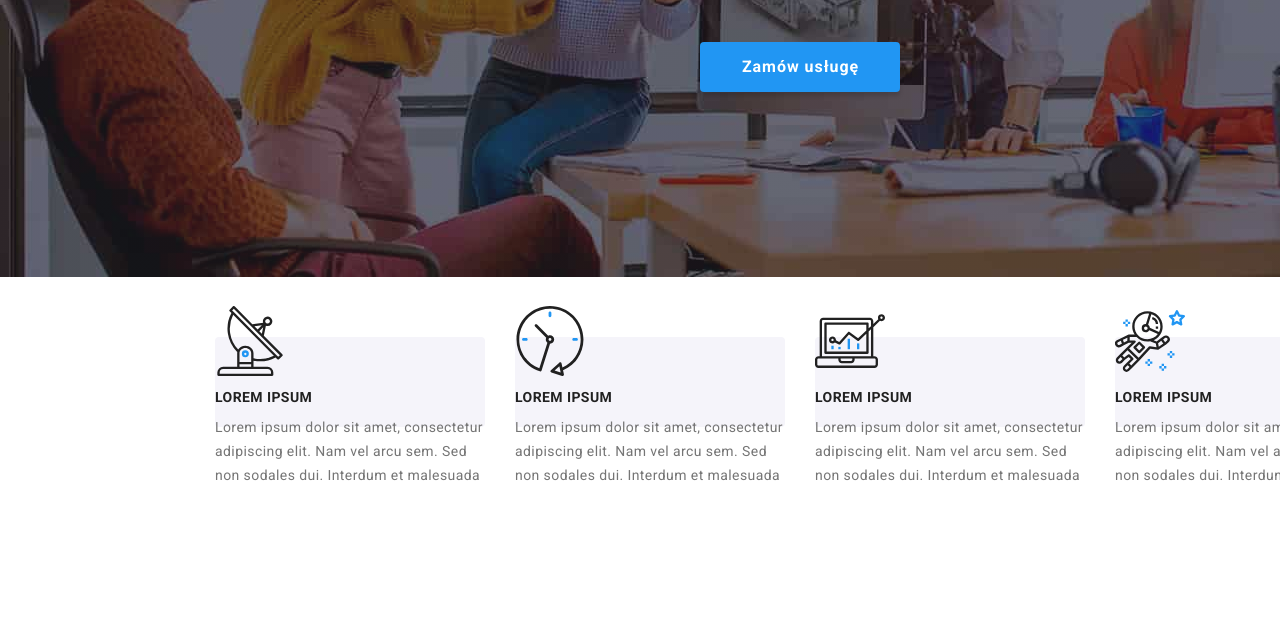
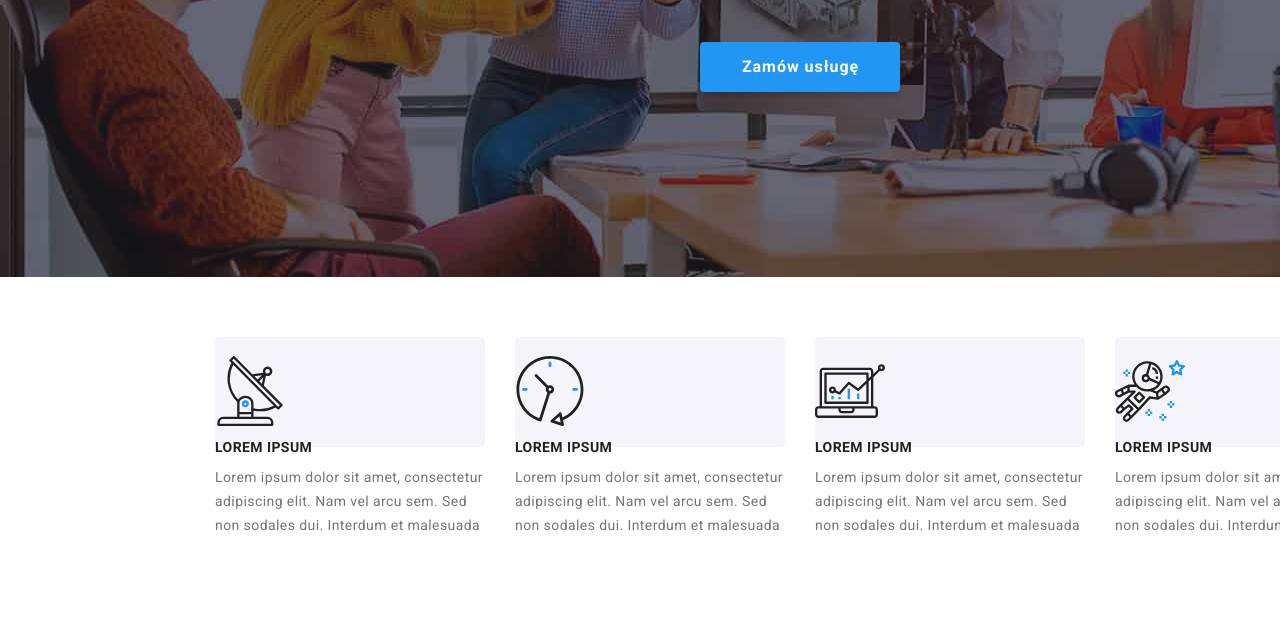
Before and after one commit to krzysiekflorek/goit-markup-hw-08, a plain HTML site: page index.html in a window 1280 px wide. Shown: the part 405-1039 px from the top of the page. Drawn offline with nearby package versions, Linux system fonts and the light colour scheme.

Commit message:
goit-markup-hw-08

```diff
--- a/sass/layout/_icon-box.scss
+++ b/sass/layout/_icon-box.scss
@@ -11,7 +11,7 @@
   height: 90px;
   background: #f5f4fa;
   border-radius: 4px;
-  padding-top: 30px;
+  padding-top: 110px;
   margin-bottom: 90px;
   margin-top: 60px;
   display: flex;
```
Also changed, not shown: css/main.css, css/main.min.css, 1 other file.
